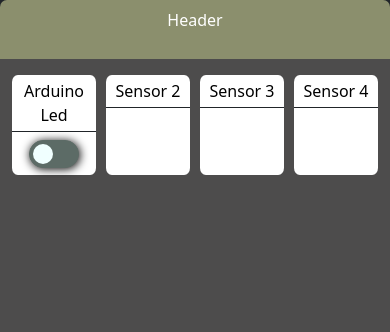
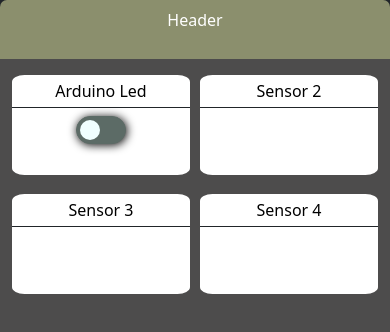
Before and after one commit to zahiralasad/senceway, a React (Create React App) app: page / in a window 390 px wide. Shown: the top 332 px of the page. Built offline with nearby package versions, Linux system fonts and the light colour scheme.

Commit message:
updated layout for samaller screen

```diff
--- a/src/style.css
+++ b/src/style.css
@@ -36,3 +36,17 @@
     color: black;
     border-radius: 7%;
 }
+
+@media (max-width: 576px) {
+    .grid-container {
+        display: grid;
+        grid-template-columns: repeat(2, 1fr);
+        /* 2 columns */
+        grid-template-rows: repeat(2, 1fr);
+        /* 2 rows */
+        gap: 10px;
+        width: 100%;
+        margin: 0 auto;
+    }
+
+}
```
